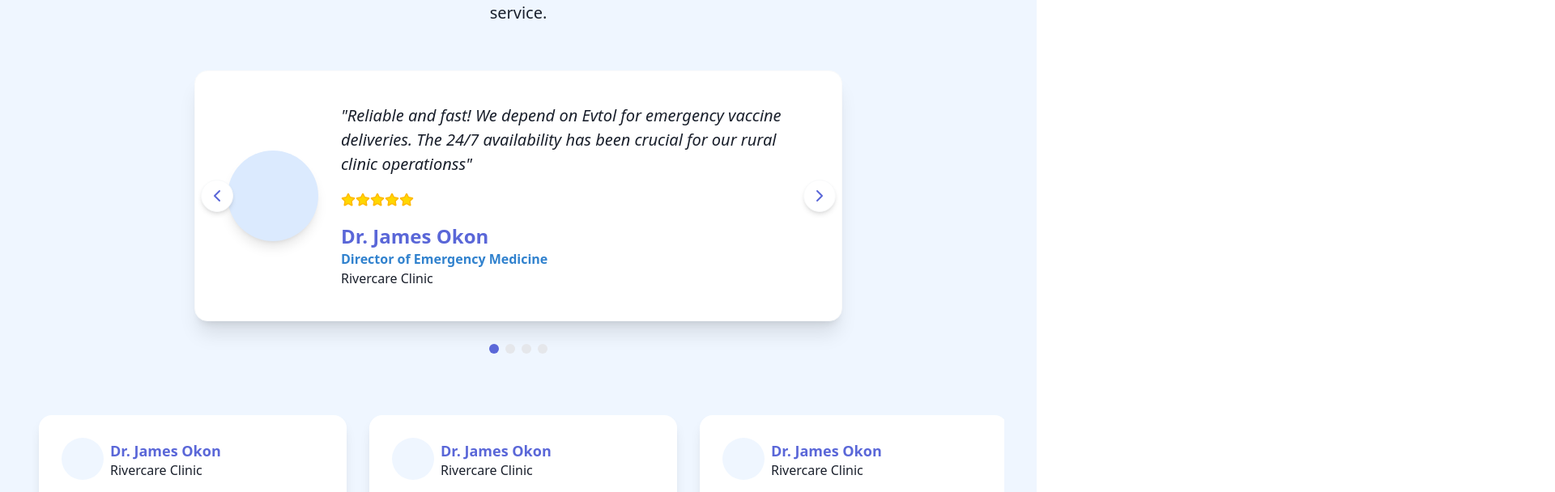
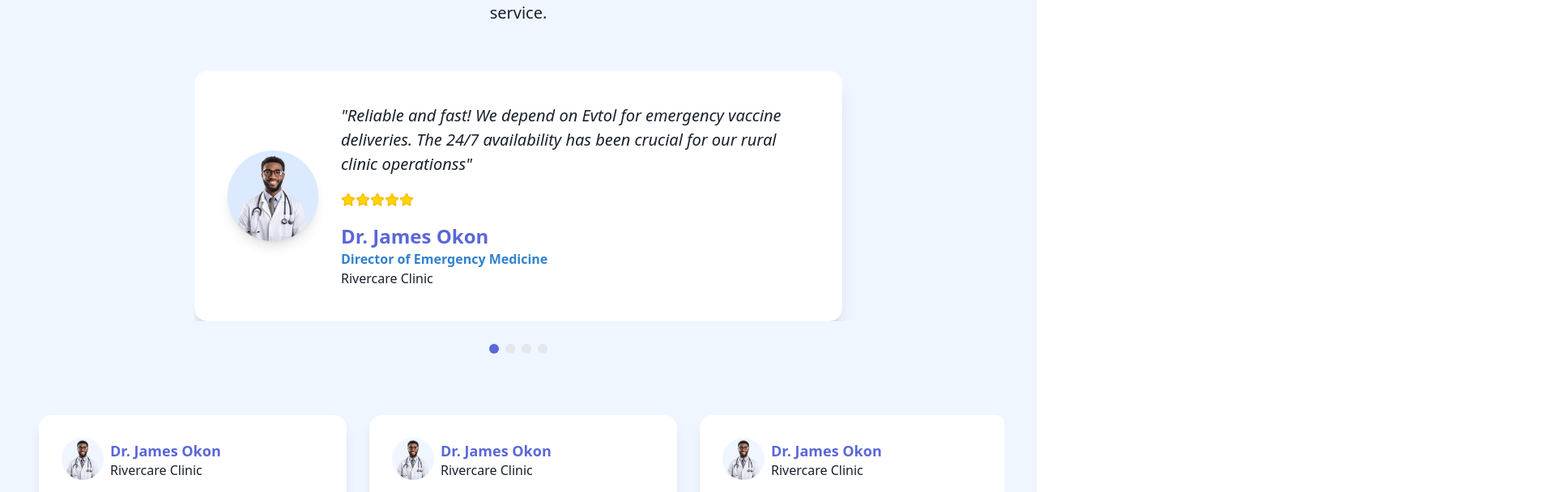
Before and after one commit to Uchenna99/Evtol-Delivery, a React (Vite) app: page / in a window 1280 px wide. Shown: the part 3868-4476 px from the top of the page at 81% size, 1920 px wide, since content can reach past the window. Built offline with nearby package versions, Linux system fonts and the light colour scheme.

Commit message:
adding animations

```diff
--- a/package.json
+++ b/package.json
@@ -16,6 +16,7 @@
     "react": "^19.1.1",
     "react-dom": "^19.1.1",
     "react-router-dom": "^7.8.0",
+    "swiper": "^12.0.3",
     "tailwindcss": "^4.1.11"
   },
   "devDependencies": {
--- /dev/null
+++ b/src/components/TestimonialCard.tsx
@@ -0,0 +1,50 @@
+import { Star } from "lucide-react";
+
+interface Props {
+    image: string;
+    name: string;
+    location: string;
+    text: string;
+    occupation: string;
+}
+
+const TestimonialCard = ({ image, location, name, text, occupation }:Props) => {
+  return (
+    <div className="w-full max-w-[800px] bg-white border border-gray-50 rounded-2xl p-10 shadow-xl flex flex-col
+        md:flex-row items-center justify-center gap-7">
+
+        <div className="min-w-28 min-h-28 rounded-full bg-blue-100 shadow-lg bg-center bg-cover bg-no-repeat"
+        style={{backgroundImage:`url(${image})`}}></div>
+
+        <div className="flex flex-col gap-5">
+            <p className="text-text text-xl italic max-md:text-center leading-normal">
+                {text}
+            </p>
+
+            <div className="flex items-center text-amber-400 max-md:justify-center">
+                {
+                    Array.from({length:5}, (_,i)=> i + 1).map((_,index)=>(
+                        <Star size={18} fill="gold" key={index}/>
+                    ))
+                }
+            </div>
+
+            <div className="flex flex-col items-center md:items-start">
+                <p className="text-primary text-2xl font-semibold">
+                    {name}
+                </p>
+                <p className="text-secondary font-semibold">
+                    {occupation}
+                </p>
+                <p className="text-text">
+                    {location}
+                </p>
+            </div>
+
+        </div>
+
+    </div>
+  )
+}
+
+export default TestimonialCard;
--- a/src/components/TestimonialCardSmall.tsx
+++ b/src/components/TestimonialCardSmall.tsx
@@ -1,3 +1,4 @@
+import doc_img from "../assets/images/doctor.png";
 import { Star } from "lucide-react";
 
 interface Props {
@@ -11,7 +12,8 @@
     <div className="w-[380px] bg-white rounded-2xl shadow-lg p-7">
 
         <div className="flex gap-2 items-center">
-            <div className="min-w-13 min-h-13 rounded-full bg-blue-50 bg-center bg-no-repeat bg-cover"></div>
+            <div className="min-w-13 min-h-13 rounded-full bg-blue-50 bg-center bg-no-repeat bg-cover"
+            style={{backgroundImage:`url(${doc_img})`}}></div>
             <div className="">
                 <p className="text-primary text-lg font-semibold">
                     {name}
--- a/src/components/sections/Hero.tsx
+++ b/src/components/sections/Hero.tsx
@@ -21,7 +21,7 @@
 
   return (
     <div className={`w-full md:h-[790px] flex flex-col gap-10 items-center bg-blue-200 bg-no-repeat bg-cover bg-center
-        pt-20 pb-30 px-4 relative ${bgLoaded? '':'animate-pulse'}`}
+        pt-20 pb-30 px-4 relative ${bgLoaded? '':'h-screen animate-pulse'}`}
         style={{backgroundImage:`url(${background}) `}}>
 
         {
--- a/src/components/sections/HowItWorks.tsx
+++ b/src/components/sections/HowItWorks.tsx
@@ -36,7 +36,7 @@
         </div>
 
 
-        <div className="w-full max-w-[1200px] flex flex-col gap-14">
+        <div className="w-full max-w-[1200px] flex flex-col gap-14 overflow-hidden">
 
             {/* Step 1 */}
             <div className="w-full flex flex-col lg:flex-row lg:items-center justify-between gap-10" ref={step1Ref}>
--- a/src/components/sections/Testimonials.tsx
+++ b/src/components/sections/Testimonials.tsx
@@ -1,8 +1,14 @@
-import { ChevronLeft, ChevronRight, Star } from "lucide-react";
 import TestimonialCardSmall from "../TestimonialCardSmall";
 import { motion, useInView } from "framer-motion";
 import { useRef } from "react";
-
+import TestimonialCard from "../TestimonialCard";
+import doc_img from "../../assets/images/doctor.png";
+import { ChevronLeft, ChevronRight } from "lucide-react";
+import { Navigation, Autoplay, Pagination } from "swiper/modules";
+import { Swiper, SwiperSlide } from "swiper/react";
+import "swiper/css";
+import "swiper/css/navigation";
+import "swiper/css/pagination";
 
 
 const Testimonials = () => {
@@ -10,10 +16,10 @@
     const isTitleInView = useInView(titleRef, { once: true, amount:0.9 });
 
     const reviews = [
-        {name:'Dr. James Okon', location:'Rivercare Clinic', text:`"Reliable and fast! We depend on Evtol for emergency vaccine deliveries. The 24/7 availability has been crucial for our rural clinic operationss"`},
-        {name:'Dr. James Okon', location:'Rivercare Clinic', text:`"Reliable and fast! We depend on Evtol for emergency vaccine deliveries. The 24/7 availability has been crucial for our rural clinic operationss"`},
-        {name:'Dr. James Okon', location:'Rivercare Clinic', text:`"Reliable and fast! We depend on Evtol for emergency vaccine deliveries. The 24/7 availability has been crucial for our rural clinic operationss"`},
-        {name:'Dr. James Okon', location:'Rivercare Clinic', text:`"Reliable and fast! We depend on Evtol for emergency vaccine deliveries. The 24/7 availability has been crucial for our rural clinic operationss"`}
+        {name:'Dr. James Okon', image: doc_img, occupation:'Director of Emergency Medicine', location:'Rivercare Clinic', text:`"Reliable and fast! We depend on Evtol for emergency vaccine deliveries. The 24/7 availability has been crucial for our rural clinic operationss"`},
+        {name:'Dr. James Okon', image: doc_img, occupation:'Director of Emergency Medicine', location:'Rivercare Clinic', text:`"Reliable and fast! We depend on Evtol for emergency vaccine deliveries. The 24/7 availability has been crucial for our rural clinic operationss"`},
+        {name:'Dr. James Okon', image: doc_img, occupation:'Director of Emergency Medicine', location:'Rivercare Clinic', text:`"Reliable and fast! We depend on Evtol for emergency vaccine deliveries. The 24/7 availability has been crucial for our rural clinic operationss"`},
+        {name:'Dr. James Okon', image: doc_img, occupation:'Director of Emergency Medicine', location:'Rivercare Clinic', text:`"Reliable and fast! We depend on Evtol for emergency vaccine deliveries. The 24/7 availability has been crucial for our rural clinic operationss"`}
     ];
 
   return (
@@ -36,40 +42,33 @@
 
 
         {/* Slides */}
-        <div className="w-full max-w-[800px] flex relative">
-            <div className="w-full max-w-[800px] bg-white border border-gray-50 rounded-2xl p-10 shadow-xl flex flex-col
-                md:flex-row items-center justify-center gap-7">
+        <div className="w-full max-w-[800px] flex flex-col justify-center relative">
 
-                <div className="min-w-28 min-h-28 rounded-full bg-blue-100 shadow-lg"></div>
-
-                <div className="flex flex-col gap-5">
-                    <p className="text-text text-xl italic max-md:text-center leading-normal">
-                        "Reliable and fast! We depend on Evtol for emergency vaccine deliveries. The 24/7 availability has
-                        been crucial for our rural clinic operationss"
-                    </p>
-
-                    <div className="flex items-center text-amber-400 max-md:justify-center">
-                        {
-                            Array.from({length:5}, (_,i)=> i + 1).map((_,index)=>(
-                                <Star size={18} fill="gold" key={index}/>
-                            ))
-                        }
-                    </div>
-
-                    <div className="flex flex-col items-center md:items-start">
-                        <p className="text-primary text-2xl font-semibold">
-                            Dr. James Okon
-                        </p>
-                        <p className="text-secondary font-semibold">
-                            Director of Emergency Medicine
-                        </p>
-                        <p className="text-text">
-                            Rivercare Clinic
-                        </p>
-                    </div>
-
-                </div>
-
+            <Swiper
+                modules={[Navigation, Pagination, Autoplay]}
+                slidesPerView={1}
+                loop={true}
+                pagination={{
+                clickable: true,
+                }}
+                autoplay={{
+                delay: 5000,
+                disableOnInteraction: false,
+                }}
+                className="mySwiper"
+            >
+                {reviews.map((card, index) => (
+                <SwiperSlide key={index}>
+                    <TestimonialCard
+                        image={card.image}
+                        name={card.name}
+                        location={card.location}
+                        occupation={card.occupation}
+                        text={card.text}
+                    />
+                </SwiperSlide>
+                ))}
+            </Swiper>
             <div className="min-w-10 min-h-10 rounded-full flex items-center justify-center text-primary shadow-md border
                 border-gray-50 bg-white absolute left-2 max-md:top-30 cursor-pointer transition-all duration-300
                 hover:shadow-lg">
@@ -83,11 +82,9 @@
 
             <div className="w-full flex items-center justify-center gap-2 absolute -bottom-10">
                 {Array.from({length:4}, (_,i)=> i+1).map((_, index)=>(
-                        <div className={`min-w-3 min-h-3 rounded-full ${index === 0? 'bg-primary':'bg-gray-200'}`}
+                    <div className={`min-w-3 min-h-3 rounded-full cursor-pointer ${index === 0? 'bg-primary':'bg-gray-200'}`}
                     key={index}></div>
                 ))}
-                </div>
-
             </div>
 
         </div>
--- /dev/null
+++ b/src/types/swiper.d.ts
@@ -0,0 +1,5 @@
+declare module 'swiper/css';
+declare module 'swiper/css/autoplay';
+declare module 'swiper/css/navigation';
+declare module 'swiper/css/pagination';
+declare module 'swiper/modules';
```
Also changed, not shown: src/App.css (line endings or trailing spaces), src/assets/images/doctor.png (added), 1 other file (tests, documents, lock files or other folders). Lines whose indentation alone changed are shown as unchanged.
